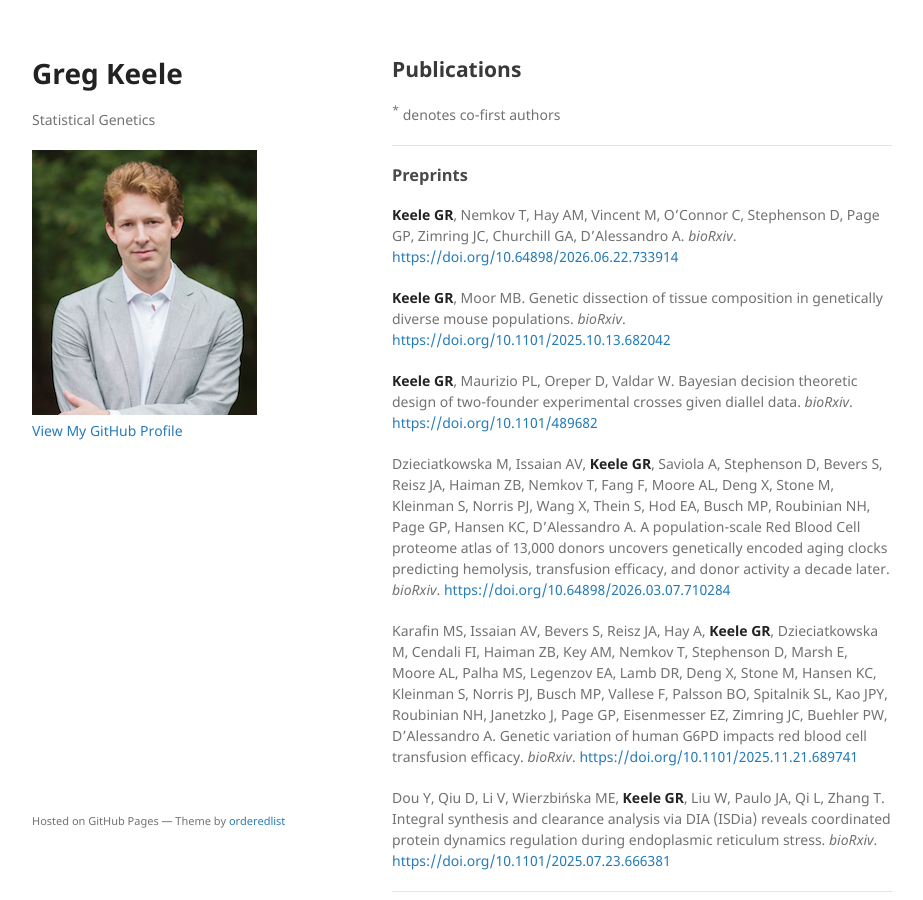
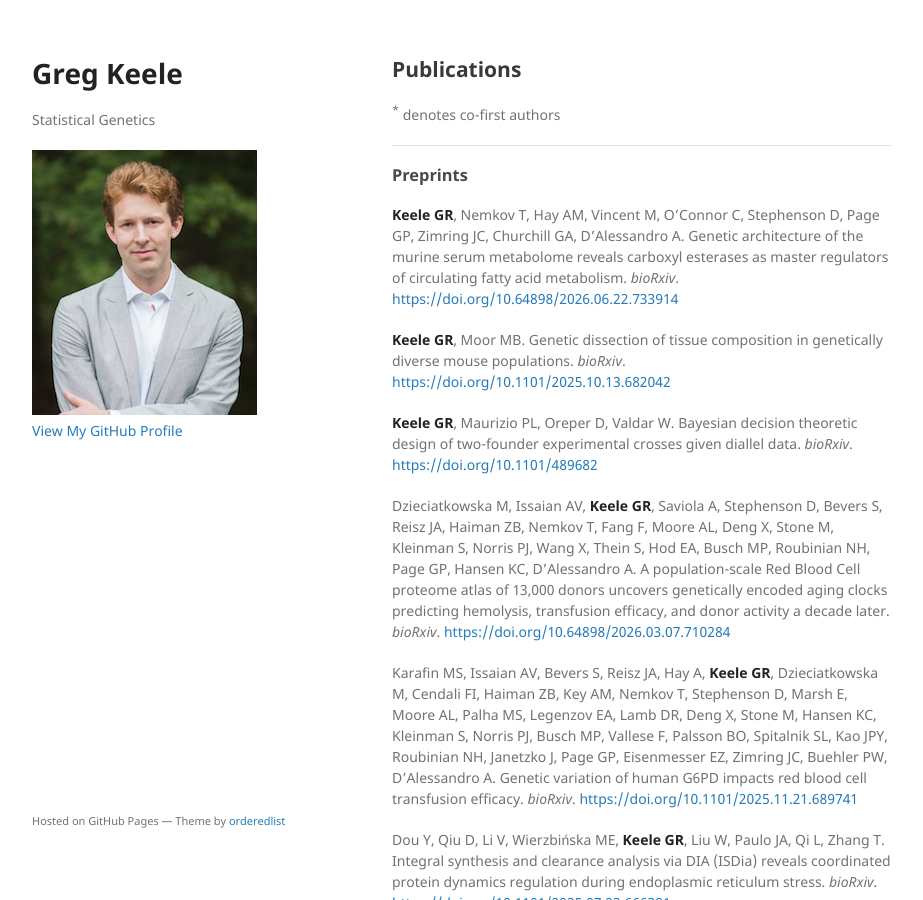
Before and after one commit to gkeele/gkeele.github.io, a Jekyll site: the page built from publications.md, in a window 1280 px wide and 900 px high. Shown: the whole window, without its empty margins (178-1101 px from the left). Built offline with Jekyll 4.4.1, drawn with Linux system fonts in a browser that asks for light colours; our own code applies the rules of GitHub Pages for plain Markdown files.

Commit message:
Added serum mQTL preprint

```diff
--- a/publications.md
+++ b/publications.md
@@ -9,7 +9,7 @@ ___
 
 ### Preprints
 
-**Keele GR**, Nemkov T, Hay AM, Vincent M, O'Connor C, Stephenson D, Page GP, Zimring JC, Churchill GA, D'Alessandro A. *bioRxiv*. [https://doi.org/10.64898/2026.06.22.733914](https://doi.org/10.64898/2026.06.22.733914)
+**Keele GR**, Nemkov T, Hay AM, Vincent M, O'Connor C, Stephenson D, Page GP, Zimring JC, Churchill GA, D'Alessandro A. Genetic architecture of the murine serum metabolome reveals carboxyl esterases as master regulators of circulating fatty acid metabolism. *bioRxiv*. [https://doi.org/10.64898/2026.06.22.733914](https://doi.org/10.64898/2026.06.22.733914)
 
 **Keele GR**, Moor MB. Genetic dissection of tissue composition in genetically diverse mouse populations. *bioRxiv*. [https://doi.org/10.1101/2025.10.13.682042](https://doi.org/10.1101/2025.10.13.682042)
 
```
